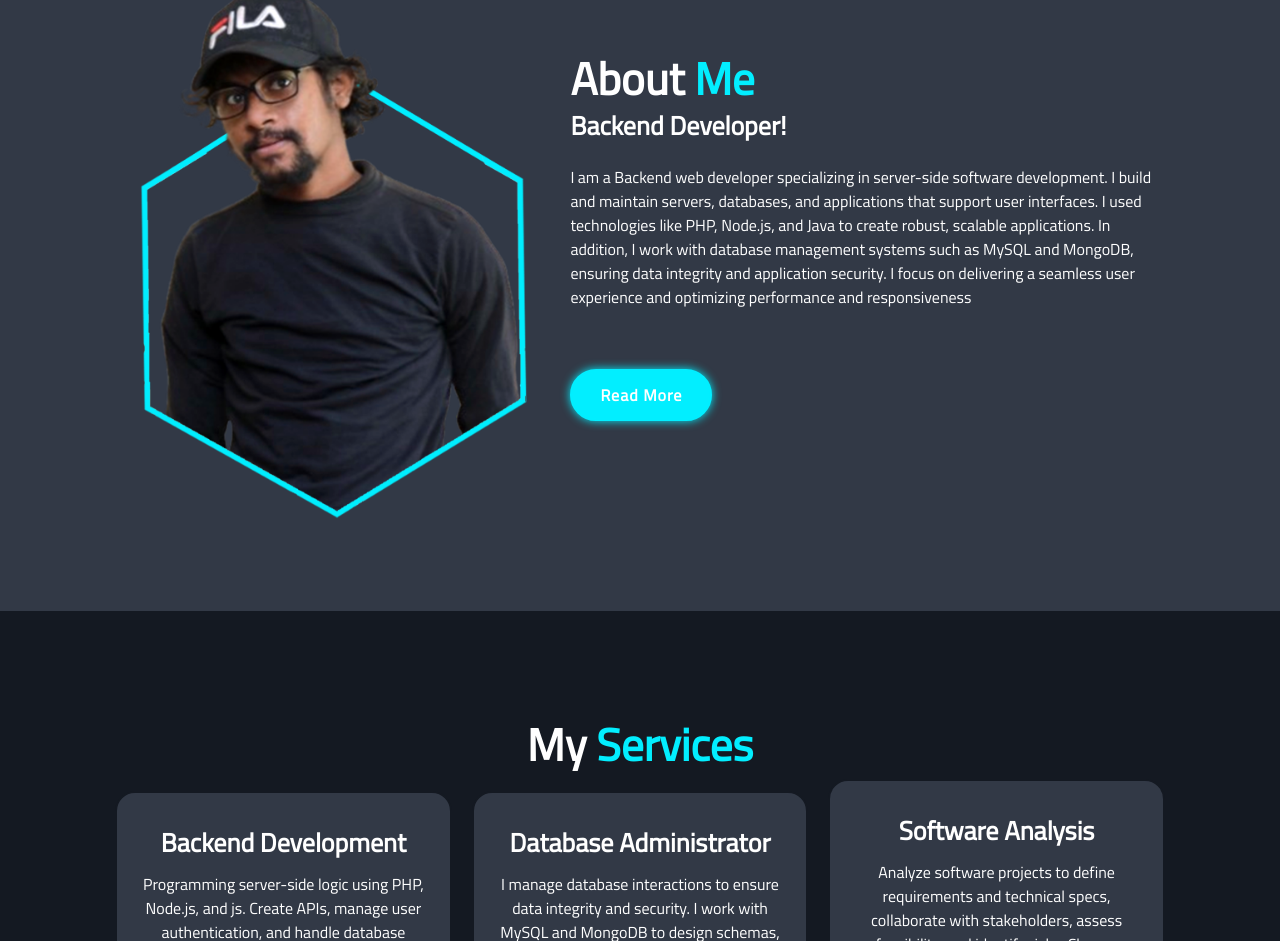
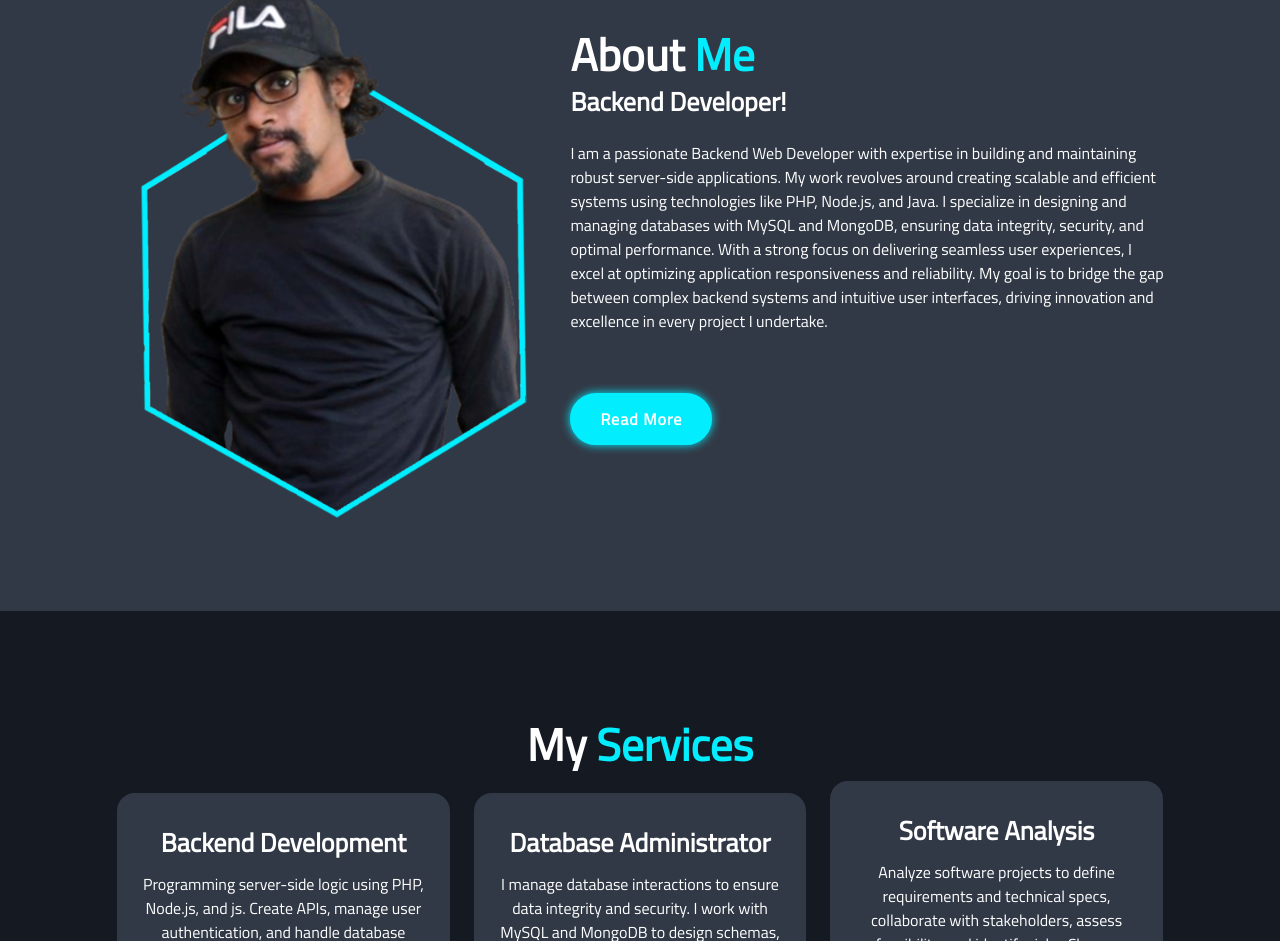
Before and after one commit to dyahunter35/my-resume, a plain HTML site: page index.html in a window 1280 px wide. Shown: the part 989-1930 px from the top of the page. Drawn offline with Linux system fonts and the light colour scheme.

Commit message:
“wip”

```diff
--- a/index.html
+++ b/index.html
@@ -77,8 +77,8 @@
           ></a>
         </div>
         <a
-          href="cv/Deyaa_Albushra_CV.pdf"
-          download="cv/deyaa_bushra.pdf"
+          href="cv/Deyaa_Albushra_CV_web.pdf"
+          download="Deyaa_Albushra_CV_web.pdf"
           class="btn"
           >Download CV</a
         >
@@ -99,14 +99,7 @@
           <h2 class="heading">About <span>Me</span></h2>
           <h3>Backend Developer!</h3>
           <p>
-            I am a Backend web developer specializing in server-side software
-            development. I build and maintain servers, databases, and
-            applications that support user interfaces. I used technologies like
-            PHP, Node.js, and Java to create robust, scalable applications. In
-            addition, I work with database management systems such as MySQL and
-            MongoDB, ensuring data integrity and application security. I focus
-            on delivering a seamless user experience and optimizing performance
-            and responsiveness
+            I am a passionate Backend Web Developer with expertise in building and maintaining robust server-side applications. My work revolves around creating scalable and efficient systems using technologies like PHP, Node.js, and Java. I specialize in designing and managing databases with MySQL and MongoDB, ensuring data integrity, security, and optimal performance. With a strong focus on delivering seamless user experiences, I excel at optimizing application responsiveness and reliability. My goal is to bridge the gap between complex backend systems and intuitive user interfaces, driving innovation and excellence in every project I undertake.
           </p>
 
           <a href="#" class="btn">Read More</a>
@@ -183,6 +176,7 @@
           </p>
           <!-- <a href="#" class="btn">Read More</a> -->
         </div>
+
       </div>
 
       <br />
```
Also changed, not shown: 3 other files.
